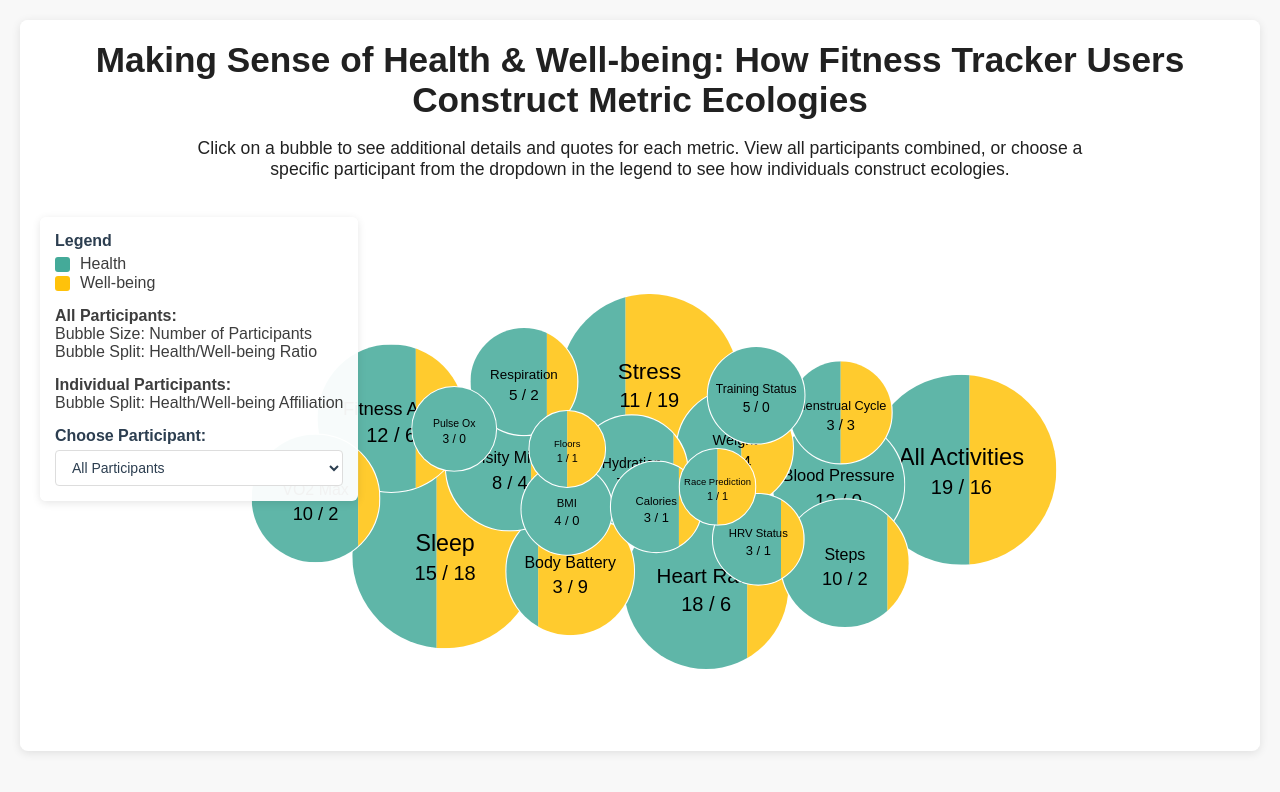
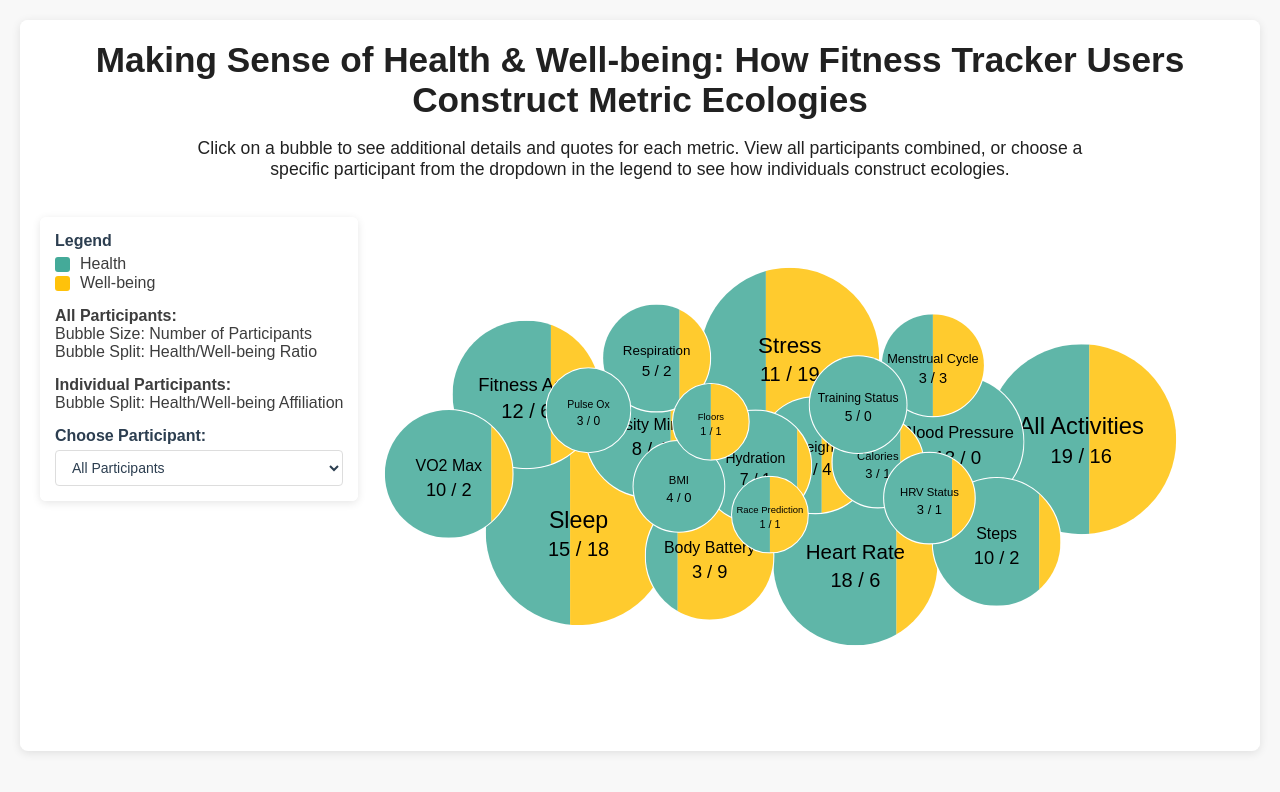
Before and after one commit to healthandwellbeing/healthandwellbeing.github.io, a plain HTML site: page index.html in a window 1280 px wide. Drawn offline with nearby package versions, Linux system fonts and the light colour scheme; animation ran at ten frames a second.

Commit message:
Update Visualization Positioning

```diff
--- a/index.html
+++ b/index.html
@@ -4019,7 +4019,7 @@ const wellbeingColor = "#FFC20A"; -->
             const simulation = d3.forceSimulation(processedData)
             .force("charge", d3.forceManyBody().strength(0))
             .velocityDecay(0.75)
-            .force("center", d3.forceCenter(width / 2, height / 2.15)) // update here to shift the viz up/down and/or left/right
+            .force("center", d3.forceCenter(width / 1.65, height / 2.35)) // update here to shift the viz up/down and/or left/right
             .force("collision", d3.forceCollide().radius(d => radiusScale(d.total) + 2).strength(0.75)) // + value is the space between the bubbles after force applied
             // use the below lines to stretch out the visualization in the x or y direction
             .force("x", d3.forceX(width / 2).strength(0.1)) // stretches vertically
```
